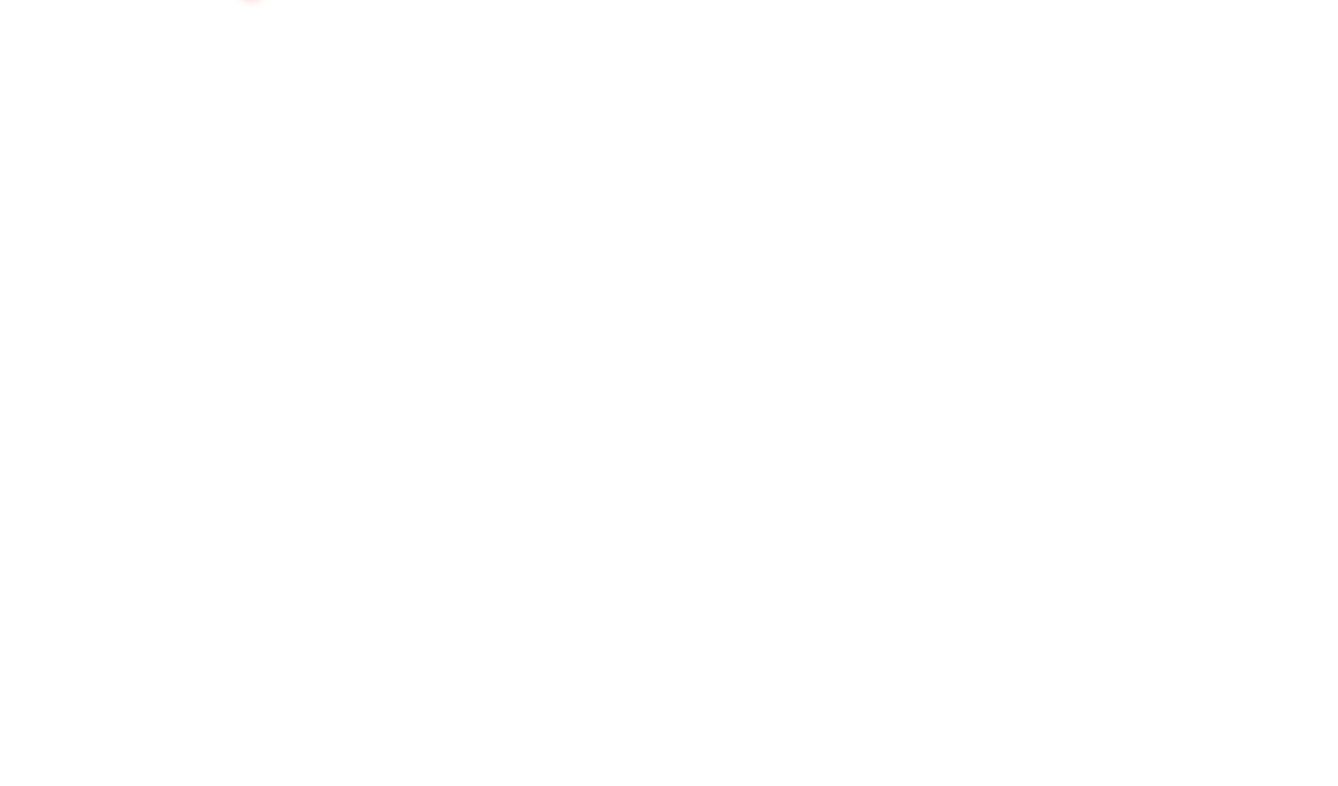
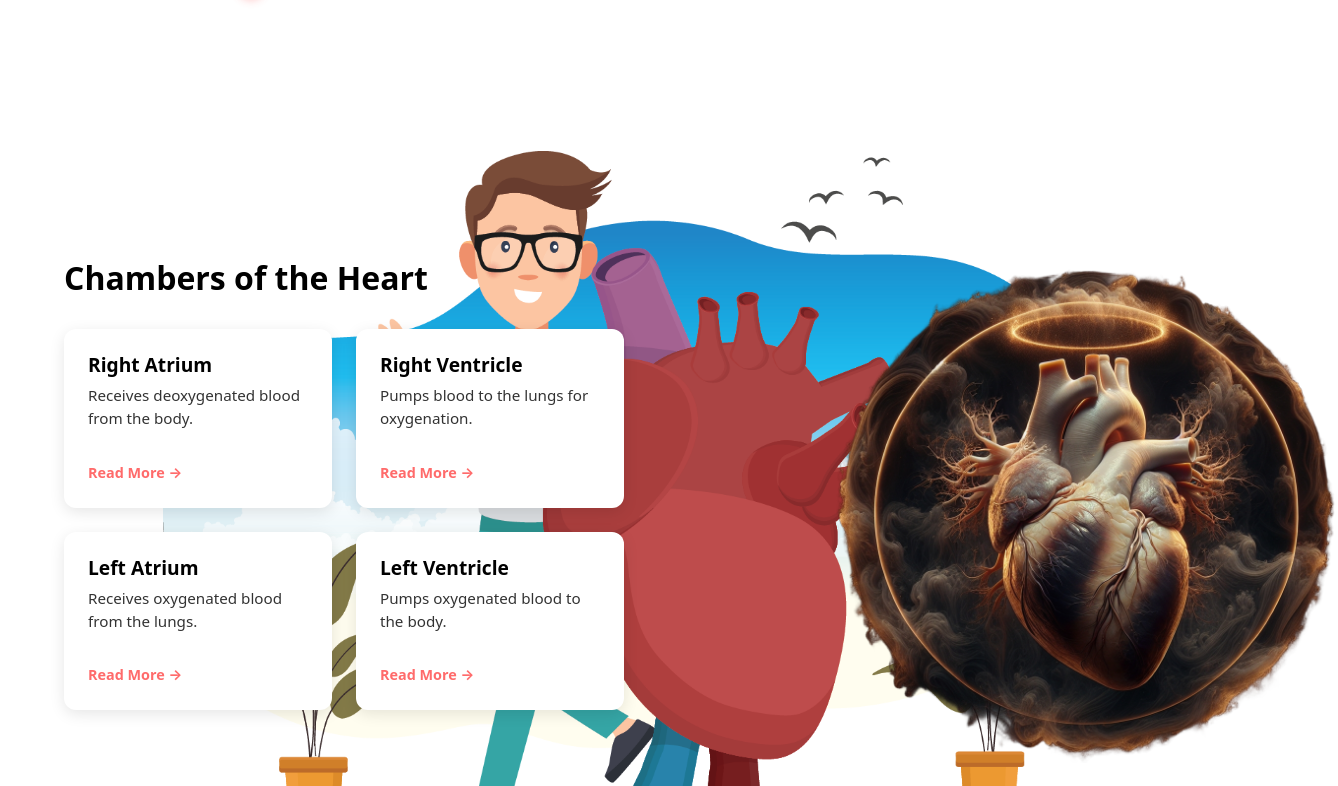
Before and after one commit to Mruday0409/anatoscope, a React (Vite) app: page /heart in a window 1280 px wide. Shown: the part 1574-2360 px from the top of the page, 1338 px wide, since content can reach past the window. Before the commit the page ends 1685 px from the top, so only its background shows below. Built offline with nearby package versions, Linux system fonts and the light colour scheme.

Commit message:
added section 3

```diff
--- a/package.json
+++ b/package.json
@@ -8,6 +8,7 @@
     "build": "vite build",
     "lint": "eslint .",
     "preview": "vite preview"
+
   },
   "dependencies": {
     "@react-three/drei": "^10.5.1",
--- a/src/pages/Heart.jsx
+++ b/src/pages/Heart.jsx
@@ -3,6 +3,7 @@
 import { motion, useInView, useAnimation } from "framer-motion";
 import "../styles/Heart.css";
 import heartImage from "../assets/images/Heart-1.png";
+import heartImage3 from "../assets/images/Heart-3.png";
 
 const title = "Anatomy of a Human Heart";
 
@@ -27,151 +28,41 @@
   { name: "Apex", number: 15, position: "bottom-tip" },
 ];
 
-// Individual content for each heart part
 const partContent = {
-  1: {
-    title: "Brachiocephalic trunk",
-    content: [
-      "The brachiocephalic trunk is the first and largest branch of the aortic arch.",
-      "It supplies blood to the right side of the head, neck, and right arm.",
-      "It branches into the right common carotid artery and right subclavian artery.",
-      "This vessel is crucial for maintaining blood flow to the brain and upper extremities."
-    ]
-  },
-  2: {
-    title: "Left common carotid artery",
-    content: [
-      "The left common carotid artery is the second branch of the aortic arch.",
-      "It supplies oxygenated blood to the left side of the head and neck.",
-      "It branches into the internal and external carotid arteries.",
-      "Essential for brain function and facial blood supply."
-    ]
-  },
-  3: {
-    title: "Left subclavian artery",
-    content: [
-      "The left subclavian artery is the third branch of the aortic arch.",
-      "It supplies blood to the left arm, shoulder, and chest wall.",
-      "It gives rise to the vertebral artery which supplies the brain.",
-      "Critical for upper limb circulation and brain blood flow."
-    ]
-  },
-  4: {
-    title: "Aorta arch",
-    content: [
-      "The aortic arch is the curved portion of the aorta that connects the ascending and descending aorta.",
-      "It gives rise to three major branches: brachiocephalic trunk, left common carotid, and left subclavian.",
-      "It helps maintain blood pressure and distributes blood to the upper body.",
-      "The arch shape allows for efficient blood distribution to multiple regions."
-    ]
-  },
-  5: {
-    title: "Left pulmonary artery",
-    content: [
-      "The left pulmonary artery carries deoxygenated blood from the right ventricle to the left lung.",
-      "It branches extensively within the left lung to reach all lung tissue.",
-      "It's part of the pulmonary circulation system.",
-      "Essential for gas exchange in the left lung."
-    ]
-  },
-  6: {
-    title: "Left pulmonary veins",
-    content: [
-      "The left pulmonary veins carry oxygenated blood from the left lung back to the heart.",
-      "They empty into the left atrium.",
-      "There are typically two left pulmonary veins: superior and inferior.",
-      "They complete the pulmonary circulation circuit."
-    ]
-  },
-  7: {
-    title: "Auricle of left atrium",
-    content: [
-      "The auricle is a small, ear-like appendage of the left atrium.",
-      "It increases the atrial volume and helps with blood flow.",
-      "It contains pectinate muscles that assist in atrial contraction.",
-      "Plays a role in atrial filling and emptying."
-    ]
-  },
-  8: {
-    title: "Left ventricle",
-    content: [
-      "The left ventricle is the largest and strongest chamber of the heart.",
-      "It pumps oxygenated blood to the entire body through the aorta.",
-      "It has thick muscular walls to generate high pressure.",
-      "Essential for systemic circulation and maintaining blood pressure."
-    ]
-  },
-  9: {
-    title: "Superior vena cava",
-    content: [
-      "The superior vena cava collects deoxygenated blood from the upper body.",
-      "It returns blood from the head, neck, arms, and chest to the right atrium.",
-      "It's formed by the union of the left and right brachiocephalic veins.",
-      "Critical for venous return from the upper body."
-    ]
-  },
-  10: {
-    title: "Right pulmonary artery",
-    content: [
-      "The right pulmonary artery carries deoxygenated blood from the right ventricle to the right lung.",
-      "It branches extensively within the right lung for gas exchange.",
-      "It's shorter and wider than the left pulmonary artery.",
-      "Essential for pulmonary circulation to the right lung."
-    ]
-  },
-  11: {
-    title: "Right pulmonary veins",
-    content: [
-      "The right pulmonary veins carry oxygenated blood from the right lung to the left atrium.",
-      "They complete the pulmonary circulation from the right lung.",
-      "There are typically two right pulmonary veins: superior and inferior.",
-      "They deliver oxygenated blood to the left side of the heart."
-    ]
-  },
-  12: {
-    title: "Right atrium",
-    content: [
-      "The right atrium receives deoxygenated blood from the body.",
-      "It receives blood from the superior and inferior vena cava.",
-      "It contracts to push blood into the right ventricle.",
-      "Contains the sinoatrial node, the heart's natural pacemaker."
-    ]
-  },
-  13: {
-    title: "Right ventricle",
-    content: [
-      "The right ventricle pumps deoxygenated blood to the lungs.",
-      "It has thinner walls than the left ventricle.",
-      "It generates lower pressure for pulmonary circulation.",
-      "Essential for pulmonary blood flow and gas exchange."
-    ]
-  },
-  14: {
-    title: "Inferior vena cava",
-    content: [
-      "The inferior vena cava collects deoxygenated blood from the lower body.",
-      "It returns blood from the legs, abdomen, and pelvis to the right atrium.",
-      "It's the largest vein in the body.",
-      "Critical for venous return from the lower body."
-    ]
-  },
-  15: {
-    title: "Apex",
-    content: [
-      "The apex is the pointed bottom tip of the heart.",
-      "It's formed primarily by the left ventricle.",
-      "It points downward, forward, and to the left.",
-      "Used as a reference point for heart auscultation and imaging."
-    ]
-  }
+  1: { title: "Brachiocephalic trunk", content: ["The brachiocephalic trunk is the first and largest branch of the aortic arch.", "It supplies blood to the right side of the head, neck, and right arm.", "It branches into the right common carotid artery and right subclavian artery.", "This vessel is crucial for maintaining blood flow to the brain and upper extremities."] },
+  2: { title: "Left common carotid artery", content: ["The left common carotid artery is the second branch of the aortic arch.", "It supplies oxygenated blood to the left side of the head and neck.", "It branches into the internal and external carotid arteries.", "Essential for brain function and facial blood supply."] },
+  3: { title: "Left subclavian artery", content: ["The left subclavian artery is the third branch of the aortic arch.", "It supplies blood to the left arm, shoulder, and chest wall.", "It gives rise to the vertebral artery which supplies the brain.", "Critical for upper limb circulation and brain blood flow."] },
+  4: { title: "Aorta arch", content: ["The aortic arch is the curved portion of the aorta that connects the ascending and descending aorta.", "It gives rise to three major branches: brachiocephalic trunk, left common carotid, and left subclavian.", "It helps maintain blood pressure and distributes blood to the upper body.", "The arch shape allows for efficient blood distribution to multiple regions."] },
+  5: { title: "Left pulmonary artery", content: ["The left pulmonary artery carries deoxygenated blood from the right ventricle to the left lung.", "It branches extensively within the left lung to reach all lung tissue.", "It's part of the pulmonary circulation system.", "Essential for gas exchange in the left lung."] },
+  6: { title: "Left pulmonary veins", content: ["The left pulmonary veins carry oxygenated blood from the left lung back to the heart.", "They empty into the left atrium.", "There are typically two left pulmonary veins: superior and inferior.", "They complete the pulmonary circulation circuit."] },
+  7: { title: "Auricle of left atrium", content: ["The auricle is a small, ear-like appendage of the left atrium.", "It increases the atrial volume and helps with blood flow.", "It contains pectinate muscles that assist in atrial contraction.", "Plays a role in atrial filling and emptying."] },
+  8: { title: "Left ventricle", content: ["The left ventricle is the largest and strongest chamber of the heart.", "It pumps oxygenated blood to the entire body through the aorta.", "It has thick muscular walls to generate high pressure.", "Essential for systemic circulation and maintaining blood pressure."] },
+  9: { title: "Superior vena cava", content: ["The superior vena cava collects deoxygenated blood from the upper body.", "It returns blood from the head, neck, arms, and chest to the right atrium.", "It's formed by the union of the left and right brachiocephalic veins.", "Critical for venous return from the upper body."] },
+  10: { title: "Right pulmonary artery", content: ["The right pulmonary artery carries deoxygenated blood from the right ventricle to the right lung.", "It branches extensively within the right lung for gas exchange.", "It's shorter and wider than the left pulmonary artery.", "Essential for pulmonary circulation to the right lung."] },
+  11: { title: "Right pulmonary veins", content: ["The right pulmonary veins carry oxygenated blood from the right lung to the left atrium.", "They complete the pulmonary circulation from the right lung.", "There are typically two right pulmonary veins: superior and inferior.", "They deliver oxygenated blood to the left side of the heart."] },
+  12: { title: "Right atrium", content: ["The right atrium receives deoxygenated blood from the body.", "It receives blood from the superior and inferior vena cava.", "It contracts to push blood into the right ventricle.", "Contains the sinoatrial node, the heart's natural pacemaker."] },
+  13: { title: "Right ventricle", content: ["The right ventricle pumps deoxygenated blood to the lungs.", "It has thinner walls than the left ventricle.", "It generates lower pressure for pulmonary circulation.", "Essential for pulmonary blood flow and gas exchange."] },
+  14: { title: "Inferior vena cava", content: ["The inferior vena cava collects deoxygenated blood from the lower body.", "It returns blood from the legs, abdomen, and pelvis to the right atrium.", "It's the largest vein in the body.", "Critical for venous return from the lower body."] },
+  15: { title: "Apex", content: ["The apex is the pointed bottom tip of the heart.", "It's formed primarily by the left ventricle.", "It points downward, forward, and to the left.", "Used as a reference point for heart auscultation and imaging."] },
 };
+
+const chambersData = [
+  { id: 1, name: "Right Atrium", shortDesc: "Receives deoxygenated blood from the body.", fullDesc: "The right atrium receives deoxygenated blood from the superior and inferior vena cava. It then passes the blood into the right ventricle through the tricuspid valve." },
+  { id: 2, name: "Right Ventricle", shortDesc: "Pumps blood to the lungs for oxygenation.", fullDesc: "The right ventricle pumps deoxygenated blood into the pulmonary arteries, which carry it to the lungs for oxygenation. The pulmonary valve prevents backflow." },
+  { id: 3, name: "Left Atrium", shortDesc: "Receives oxygenated blood from the lungs.", fullDesc: "The left atrium receives oxygenated blood from the pulmonary veins and pumps it into the left ventricle through the mitral valve." },
+  { id: 4, name: "Left Ventricle", shortDesc: "Pumps oxygenated blood to the body.", fullDesc: "The left ventricle pumps oxygenated blood into the aorta, supplying the entire body. It has the thickest wall of all chambers due to the high pressure needed." },
+];
 
 const Heart = () => {
   const section2Ref = useRef(null);
   const isInView = useInView(section2Ref, { once: false, margin: "-100px" });
   const controls = useAnimation();
+
   const [selectedPart, setSelectedPart] = useState(null);
   const [showPopup, setShowPopup] = useState(false);
+
+  // 🔹 Added for Section 3
+  const [selectedChamber, setSelectedChamber] = useState(null);
 
   useEffect(() => {
     if (isInView) {
@@ -192,74 +83,29 @@
   };
 
   const textVariant = {
-    hidden: {
-      opacity: 0,
-      x: 60,
-      rotate: -10,
-      filter: "blur(6px)",
-    },
-    visible: (i) => ({
-      opacity: 1,
-      x: 0,
-      rotate: 0,
-      filter: "blur(0px)",
-      transition: {
-        delay: i * 0.05,
-        duration: 0.6,
-        ease: "easeOut",
-      },
-    }),
+    hidden: { opacity: 0, x: 60, rotate: -10, filter: "blur(6px)" },
+    visible: (i) => ({ opacity: 1, x: 0, rotate: 0, filter: "blur(0px)", transition: { delay: i * 0.05, duration: 0.6, ease: "easeOut" } }),
   };
 
   const rightTextVariant = {
-    hidden: {
-      opacity: 0,
-      x: -60,
-      rotate: 10,
-      filter: "blur(6px)",
-    },
-    visible: (i) => ({
-      opacity: 1,
-      x: 0,
-      rotate: 0,
-      filter: "blur(0px)",
-      transition: {
-        delay: i * 0.05,
-        duration: 0.6,
-        ease: "easeOut",
-      },
-    }),
+    hidden: { opacity: 0, x: -60, rotate: 10, filter: "blur(6px)" },
+    visible: (i) => ({ opacity: 1, x: 0, rotate: 0, filter: "blur(0px)", transition: { delay: i * 0.05, duration: 0.6, ease: "easeOut" } }),
   };
 
   return (
     <div className="heart-wrapper">
-      {/* Section 1: Video + Title */}
+      {/* Section 1 */}
       <section className="section section-1">
         <video autoPlay loop muted className="background-video">
           <source src="/videos/heart-bg.mp4" type="video/mp4" />
         </video>
-
         <motion.div className="animated-title">
           {title.split("").map((char, i) => (
             <motion.span
               key={i}
-              initial={{
-                opacity: 0,
-                filter: "blur(10px)",
-                x: Math.random() > 0.5 ? -100 : 100,
-                rotate: Math.random() * 60 - 30,
-              }}
-              animate={{
-                opacity: 1,
-                x: 0,
-                rotate: 0,
-                filter: "blur(0px)",
-              }}
-              transition={{
-                delay: i * 0.05,
-                duration: 0.6,
-                ease: "easeOut",
-              }}
+              initial={{ opacity: 0, filter: "blur(10px)", x: Math.random() > 0.5 ? -100 : 100, rotate: Math.random() * 60 - 30 }}
+              animate={{ opacity: 1, x: 0, rotate: 0, filter: "blur(0px)" }}
+              transition={{ delay: i * 0.05, duration: 0.6, ease: "easeOut" }}
             >
               {char === " " ? "\u00A0" : char}
             </motion.span>
@@ -267,116 +113,97 @@
         </motion.div>
       </section>
 
-      {/* Section 2: Anatomy */}
+      {/* Section 2 */}
       <section className="section section-2" ref={section2Ref}>
         <div className="section-title">
           <h2>Click on the part name or number to get more information about it</h2>
         </div>
-
         <div className="heart-anatomy-container">
-          {/* Left Side */}
+          {/* Left */}
           <div className="part-names left">
             {leftParts.map((part, i) => (
-              <motion.div
-                className={`part-item left ${part.position}`}
-                key={part.name}
-                custom={i}
-                initial="hidden"
-                animate={controls}
-                variants={textVariant}
-                onClick={() => handlePartClick(part)}
-              >
-                <span
-                  className={`part-number part-number-${part.number}`}
-                  onClick={() => handlePartClick(part)}
-                >
-                  {part.number}
-                </span>
-                <p
-                  className="part-name"
-                  onClick={() => handlePartClick(part)}
-                >
-                  {part.name}
-                </p>
+              <motion.div key={part.name} className={`part-item left ${part.position}`} custom={i} initial="hidden" animate={controls} variants={textVariant} onClick={() => handlePartClick(part)}>
+                <span className={`part-number part-number-${part.number}`}>{part.number}</span>
+                <p className="part-name">{part.name}</p>
               </motion.div>
             ))}
           </div>
-
-          {/* Heart Image */}
+          {/* Image */}
           <div className="heart-image">
             <img src={heartImage} alt="Heart" />
             <div className="heart-markers">
               {Array.from({ length: 15 }, (_, i) => {
                 const partNumber = i + 1;
                 const part = [...leftParts, ...rightParts].find(p => p.number === partNumber);
-
                 return (
-                  <div
-                    key={i}
-                    className={`marker marker-${partNumber}`}
-                    data-number={partNumber}
-                    onClick={() => part && handlePartClick(part)}
-                  >
+                  <div key={i} className={`marker marker-${partNumber}`} data-number={partNumber} onClick={() => part && handlePartClick(part)}>
                     {partNumber}
                   </div>
                 );
               })}
             </div>
           </div>
-
-          {/* Right Side */}
+          {/* Right */}
           <div className="part-names right">
             {rightParts.map((part, i) => (
-              <motion.div
-                className={`part-item right ${part.position}`}
-                key={part.name}
-                custom={i}
-                initial="hidden"
-                animate={controls}
-                variants={rightTextVariant}
-                onClick={() => handlePartClick(part)}
-              >
-                <p
-                  className="part-name"
-                  onClick={() => handlePartClick(part)}
-                >
-                  {part.name}
-                </p>
-                <span
-                  className={`part-number part-number-${part.number}`}
-                  onClick={() => handlePartClick(part)}
-                >
-                  {part.number}
-                </span>
+              <motion.div key={part.name} className={`part-item right ${part.position}`} custom={i} initial="hidden" animate={controls} variants={rightTextVariant} onClick={() => handlePartClick(part)}>
+                <p className="part-name">{part.name}</p>
+                <span className={`part-number part-number-${part.number}`}>{part.number}</span>
               </motion.div>
             ))}
           </div>
         </div>
 
-        {/* Popup Modal */}
+        {/* Part Popup */}
         {showPopup && selectedPart && (
           <div className="popup-overlay" onClick={closePopup}>
-            <motion.div
-              className="popup-content"
-              initial={{ opacity: 0, scale: 0.8 }}
-              animate={{ opacity: 1, scale: 1 }}
-              exit={{ opacity: 0, scale: 0.8 }}
-              onClick={(e) => e.stopPropagation()}
-            >
+            <motion.div className="popup-content" initial={{ opacity: 0, scale: 0.8 }} animate={{ opacity: 1, scale: 1 }} exit={{ opacity: 0, scale: 0.8 }} onClick={(e) => e.stopPropagation()}>
               <div className="popup-header">
                 <h3>{partContent[selectedPart.number]?.title || selectedPart.name}</h3>
                 <button className="close-btn" onClick={closePopup}>×</button>
               </div>
               <div className="popup-body">
-                {partContent[selectedPart.number]?.content ? (
-                  partContent[selectedPart.number].content.map((paragraph, index) => (
-                    <p key={index}>{paragraph}</p>
-                  ))
-                ) : (
-                  <p>Information about {selectedPart.name} will be added here.</p>
-                )}
+                {partContent[selectedPart.number]?.content
+                  ? partContent[selectedPart.number].content.map((paragraph, index) => <p key={index}>{paragraph}</p>)
+                  : <p>Information about {selectedPart.name} will be added here.</p>}
               </div>
             </motion.div>
+          </div>
+        )}
+      </section>
+
+      {/* Section 3 */}
+      <section className="section section-3">
+        <div className="section-3-container">
+          <div className="section-3-left">
+            <h2 className="section-3-title">Chambers of the Heart</h2>
+            <div className="chamber-cards">
+              {chambersData.map((chamber) => (
+                <div key={chamber.id} className="chamber-card" onClick={() => setSelectedChamber(chamber)}>
+                  <h3>{chamber.name}</h3>
+                  <p>{chamber.shortDesc}</p>
+                  <span className="read-more">Read More →</span>
+                </div>
+              ))}
+            </div>
+          </div>
+          <div className="section-3-right">
+            <img src={heartImage3} alt="Heart" className="section-3-heart-img" />
+          </div>
+        </div>
+
+        {/* Chamber Popup */}
+        {selectedChamber && (
+          <div className="popup-overlay" onClick={() => setSelectedChamber(null)}>
+            <div className="popup-content" onClick={(e) => e.stopPropagation()}>
+              <div className="popup-header">
+                <h3>{selectedChamber.name}</h3>
+                <button className="close-btn" onClick={() => setSelectedChamber(null)}>&times;</button>
+              </div>
+              <div className="popup-body">
+                <p>{selectedChamber.fullDesc}</p>
+              </div>
+            </div>
           </div>
         )}
       </section>
--- a/src/styles/Heart.css
+++ b/src/styles/Heart.css
@@ -512,3 +512,108 @@
     font-size: 1rem;
   }
 }
+/* Section 3 */
+.section-3 {
+  min-height: 100vh;
+  display: flex;
+  align-items: center;
+  padding: 4rem 2rem;
+  background: url("/src/assets/images/heart-2.png") center no-repeat;
+    background-size: auto 90%;
+    background-position:center;
+}
+
+.section-3-container {
+  display: flex;
+  justify-content: space-between;
+  align-items: flex-start;
+  gap: 2rem;
+  max-width: 1400px;
+  margin: auto;
+  width: 100%;
+  /* background: rgba(255, 255, 255, 0.85); optional white overlay for text readability */
+  border-radius: 12px; /* optional rounded effect */
+  padding: 2rem;
+}
+
+body[data-theme="dark"] .section-3-container {
+  /* background: rgba(30, 30, 30, 0.85); */
+}
+
+.section-3-left {
+  flex: 1;
+}
+
+.section-3-title {
+  font-size: 2rem;
+  font-weight: bold;
+  margin-bottom: 2rem;
+}
+
+.chamber-cards {
+  display: grid;
+  grid-template-columns: repeat(auto-fit, minmax(240px, 1fr));
+  gap: 1.5rem;
+}
+
+.chamber-card {
+  background: var(--card-bg, #fff);
+  border-radius: 12px;
+  padding: 1.5rem;
+  box-shadow: 0 4px 15px rgba(0, 0, 0, 0.1);
+  cursor: pointer;
+  transition: all 0.3s ease;
+}
+
+body[data-theme="dark"] .chamber-card {
+  background: #1e1e1e;
+}
+
+.chamber-card:hover {
+  transform: translateY(-5px);
+  box-shadow: 0 6px 20px rgba(0, 0, 0, 0.15);
+}
+
+.chamber-card h3 {
+  font-size: 1.2rem;
+  font-weight: bold;
+  margin-bottom: 0.5rem;
+
+}
+
+.chamber-card p {
+  font-size: 0.95rem;
+  opacity: 0.8;
+}
+
+.read-more {
+  display: inline-block;
+  margin-top: 1rem;
+  color: #ff6b6b;
+  font-weight: bold;
+  font-size: 0.9rem;
+}
+
+.section-3-right {
+  flex: 1;
+  display: flex;
+  align-items: center;
+  justify-content: center;
+}
+
+.section-3-heart-img {
+  max-width: 90%;
+  margin-left: 300px;
+  height: auto;
+}
+
+/* Responsive */
+@media (max-width: 768px) {
+  .section-3-container {
+    flex-direction: column;
+    align-items: center;
+  }
+  .section-3-right {
+    order: -1;
+  }
+}
```
Also changed, not shown: src/assets/images/heart-2.png (added), src/assets/images/heart-3.png (added).
